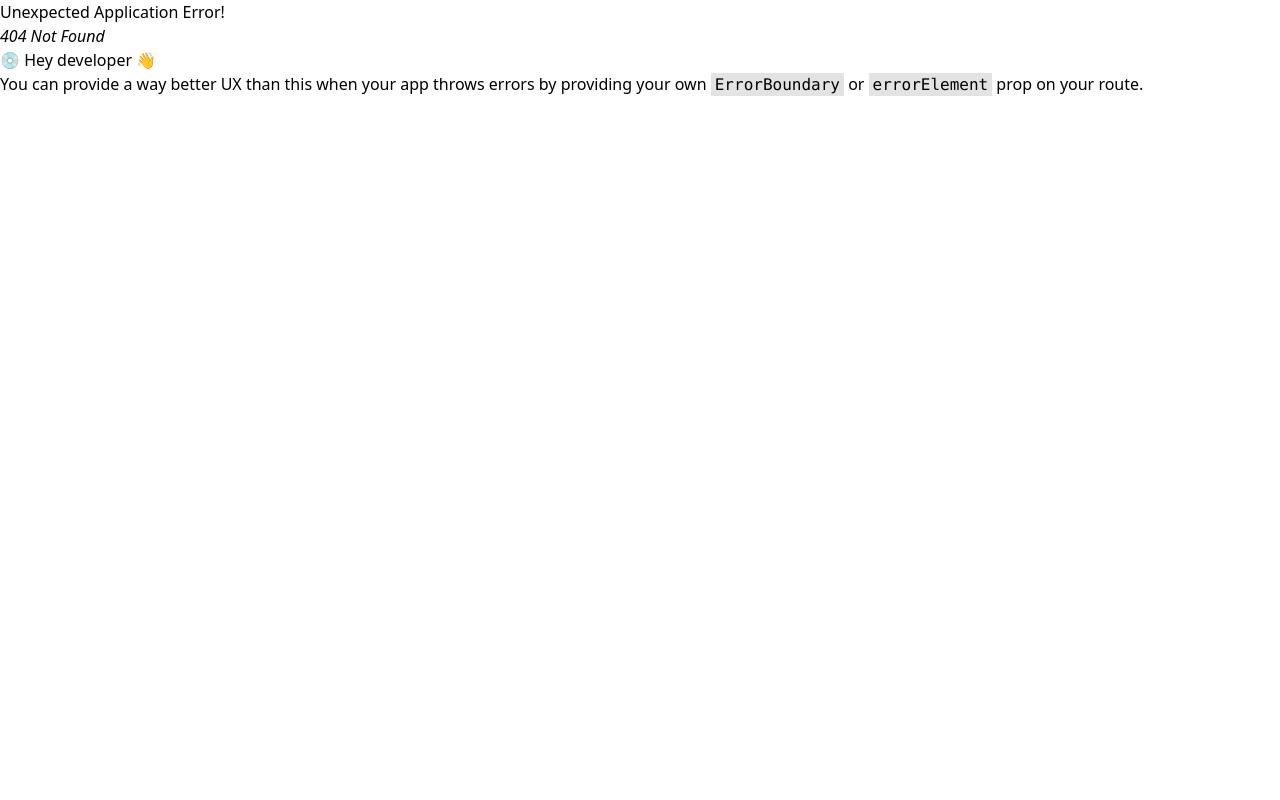
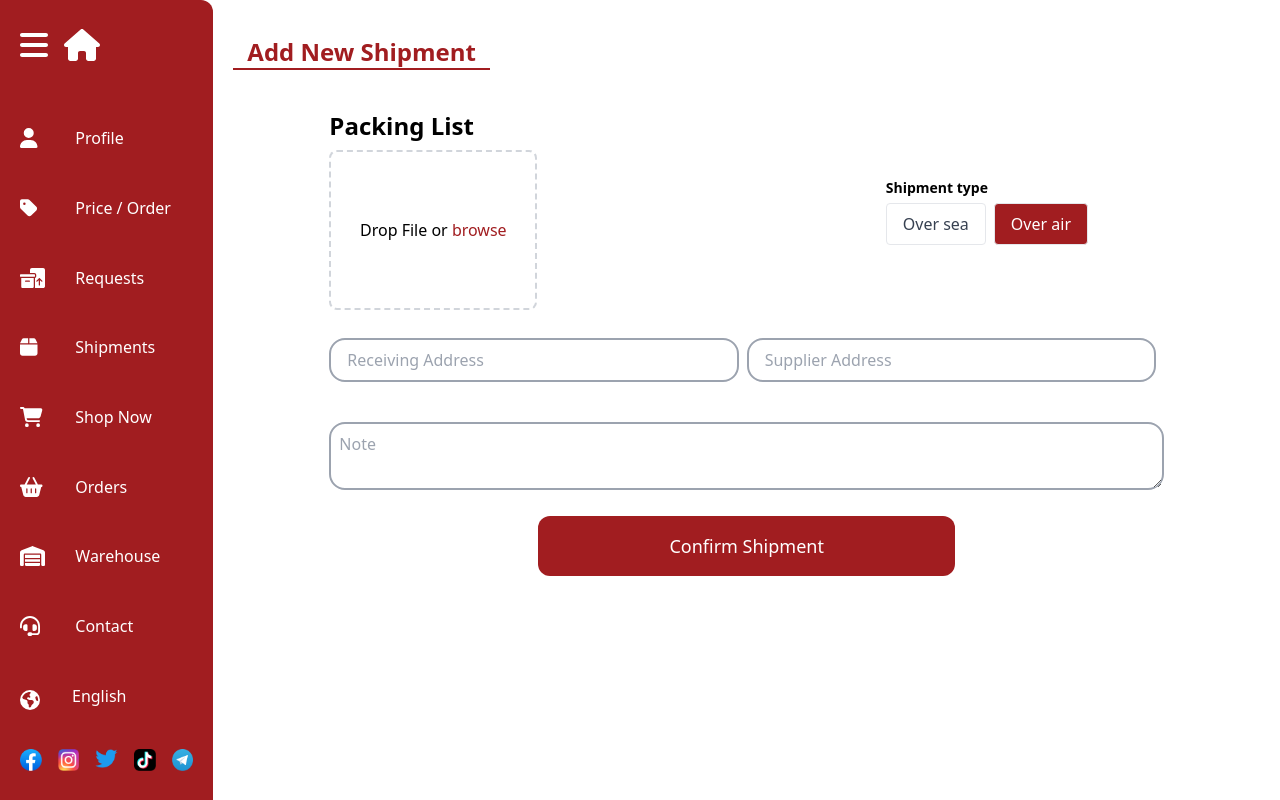
Before and after one commit to yaramuhammad/Majex, a React (Vite) app: page /shipments/new in a window 1280 px wide. Before the commit this address had no page. Built offline with nearby package versions, Linux system fonts and the light colour scheme.

Commit message:
feature: Created Add Shipment Page

```diff
--- a/src/App.jsx
+++ b/src/App.jsx
@@ -11,6 +11,7 @@ import Warehouse from "./Pages/Warehouse/Warehouse";
 import LCL from "./Pages/LCL/LCL";
 import FCL from "./Pages/FCL/FCL";
 import Shipments from "./Pages/Shipments/Shipments";
+import AddShipment from "./Pages/Shipments/AddShipment";
 
 export default function App() {
   const i18n = getI18n();
@@ -61,6 +62,10 @@ export default function App() {
           path: "/shipments",
           element: <Shipments />,
         },
+        {
+          path: "/shipments/new",
+          element: <AddShipment />,
+        },
       ],
     },
   ]);
--- /dev/null
+++ b/src/Pages/Shipments/AddShipment.jsx
@@ -0,0 +1,127 @@
+import React, { useState } from "react";
+import { useNavigate } from "react-router-dom";
+import { useTranslation } from "react-i18next";
+import { Formik, Form } from "formik";
+import * as Yup from "yup";
+import toast from "react-hot-toast";
+import MediaUploader from "./../../Components/FormFields/MediaUploader";
+import TextField from "../../Components/FormFields/TextField";
+import TextArea from "../../Components/FormFields/TextArea";
+import Select from "../../Components/FormFields/Select";
+import { addShipment } from "../../Utils/functions/addShipment";
+
+const validationSchema = Yup.object({
+  receivingAddress: Yup.string().required("Receiving address is required"),
+  supplierAddress: Yup.string().required("Supplier address is required"),
+});
+
+const AddShipment = () => {
+  const { t } = useTranslation();
+  const [uploadedFile, setUploadedFile] = useState(null);
+  const navigate = useNavigate();
+
+  const handleSubmit = async (values, { setSubmitting }) => {
+    try {
+      const data = new FormData();
+
+      if (uploadedFile) {
+        data.append("packingList", uploadedFile);
+      }
+
+      for (const key in values) {
+        if (values.hasOwnProperty(key)) {
+          data.append(key, values[key]);
+        }
+      }
+
+      const response = await addShipment(data);
+
+      console.log("Shipment successful:", response.data);
+      toast.success("Shipment successful");
+      setTimeout(() => {
+        navigate("/shipments");
+      }, 2000);
+    } catch (error) {
+      console.error("Error making shipment:", error);
+    } finally {
+      setSubmitting(false);
+    }
+  };
+
+  return (
+    <>
+      <div className="w-full md:w-1/4 text-center border-b-2 border-primary mt-4">
+        <p className="text-lg md:text-2xl font-bold text-primary">
+          {t("shipments.Add New Shipment")}
+        </p>
+      </div>
+
+      <Formik
+        initialValues={{
+          note: "",
+          shipmentType: "over air",
+          receivingAddress: "",
+          supplierAddress: "",
+        }}
+        validationSchema={validationSchema}
+        onSubmit={handleSubmit}
+      >
+        {({ setFieldValue, values, isSubmitting }) => (
+          <Form className="md:px-24 mt-10">
+            <div className="flex flex-col md:flex-row items-center mb-5">
+              <div className="w-full md:w-2/3 flex flex-col">
+                <label className="block mb-2 text-2xl font-semibold">
+                  {t("shipments.packingList")}
+                </label>
+                <MediaUploader
+                  uploadedFile={uploadedFile}
+                  setUploadedFile={setUploadedFile}
+                  fileType="file"
+                  accept="*/*"
+                />
+              </div>
+
+              <Select
+                arr={["over sea", "over air"]}
+                setFieldValue={setFieldValue}
+                field={"shipmentType"}
+                comparisonValue={"over sea"}
+                firstLabel={t("shipments.overSea")}
+                secondLabel={t("shipments.overAir")}
+                value={values.shipmentType}
+                label={t("shipments.shipmentType")}
+              />
+            </div>
+
+            <div className="flex flex-col md:flex-row mb-5">
+              <TextField
+                type={"text"}
+                name={"receivingAddress"}
+                placeholder={t("shipments.receivingAddress")}
+              />
+              <TextField
+                type={"text"}
+                name={"supplierAddress"}
+                placeholder={t("shipments.supplierAddress")}
+              />
+            </div>
+
+            <TextArea name={"note"} placeholder={t("shipments.note")} />
+
+            <div className="flex flex-col md:flex-row">
+              <button
+                type="submit"
+                className="bg-primary text-white p-4 mt-5 text-lg w-full md:w-1/2 m-auto rounded-xl block"
+                disabled={isSubmitting}
+              >
+                {t("shipments.confirmShipment")}
+              </button>
+            </div>
+          </Form>
+        )}
+      </Formik>
+    </>
+  );
+};
+
+export default AddShipment;
--- a/src/Pages/Shipments/Shipments.jsx
+++ b/src/Pages/Shipments/Shipments.jsx
@@ -82,7 +82,6 @@ function Shipments() {
           </div>
         </div>
       )}
-      ;
     </>
   );
 }
--- /dev/null
+++ b/src/Utils/functions/addShipment.js
@@ -0,0 +1,20 @@
+import axios from "axios";
+export async function addShipment(data) {
+  try {
+    const token = localStorage.getItem("token");
+    const response = await axios.post(
+      `${import.meta.env.VITE_API_URL}/api/shipment/`,
+      data,
+      {
+        headers: {
+          Authorization: `Bearer ${token}`,
+          "Content-Type": "multipart/form-data",
+          Accept: "application/json",
+        },
+      }
+    );
+    return response;
+  } catch (error) {
+    throw new Error(error);
+  }
+}
--- a/src/locales/ar/translation.json
+++ b/src/locales/ar/translation.json
@@ -250,6 +250,16 @@
     "Add New Shipment": "أضف شحنة جديدة",
     "Delete": "الحذف",
     "Details": "التفاصيل",
-    "Pending": "قيد الانتظار"
+    "Pending": "قيد الانتظار",
+    "title": "أضف شحنة جديد",
+    "ShipmentImage": "صورة الشحنة ",
+    "onlyOneImage": "صورة واحدة فقط",
+    "shipmentType": "نوع الشحنة",
+    "overAir": "جوي",
+    "overSea": "بحري",
+    "supplieraddress": "عنوان المورد",
+    "Recivingaddress": "عنوان الاستلام",
+    "note": "ملاحظة",
+    "packingList": "قائمة التعبئة"
   }
 }
--- a/src/locales/en/translation.json
+++ b/src/locales/en/translation.json
@@ -249,6 +249,16 @@
     "Add New Shipment": "Add New Shipment",
     "Delete": "Delete",
     "Details": "Details",
-    "Pending": "Pending"
+    "Pending": "Pending",
+    "title": "Add New Shipment",
+    "ShipmentImage": "Shipment image",
+    "onlyOneImage": "Only one image",
+    "shipmentType": "Shipment type",
+    "overAir": "Over air",
+    "overSea": "Over sea",
+    "supplieraddress": "Supplier Address",
+    "Recivingaddress": "Reciving Address",
+    "note": "Note",
+    "packingList": "Packing List"
   }
 }
--- a/src/locales/zh/translation.json
+++ b/src/locales/zh/translation.json
@@ -248,6 +248,16 @@
     "Add New Shipment": "添加新货运",
     "Delete": "删除",
     "Details": "详情",
-    "Pending": "待定"
+    "Pending": "待定",
+    "title": "添加新货件",
+    "ShipmentImage": "货件图片",
+    "onlyOneImage": "仅一张图片",
+    "shipmentType": "货运类型",
+    "overAir": "空运",
+    "overSea": "海运",
+    "supplieraddress": "供应商地址",
+    "Recivingaddress": "收货地址",
+    "note": "备注",
+    "packingList": "装箱单"
   }
 }
```
